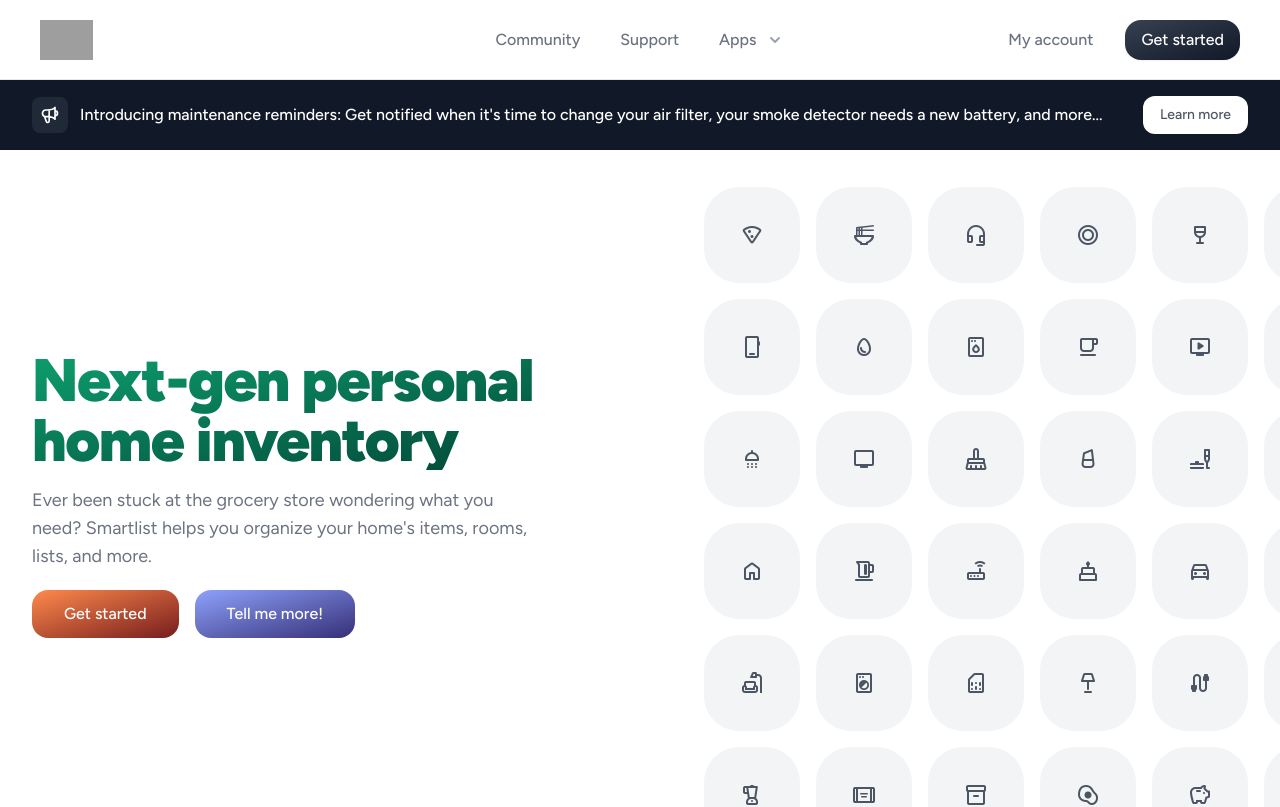
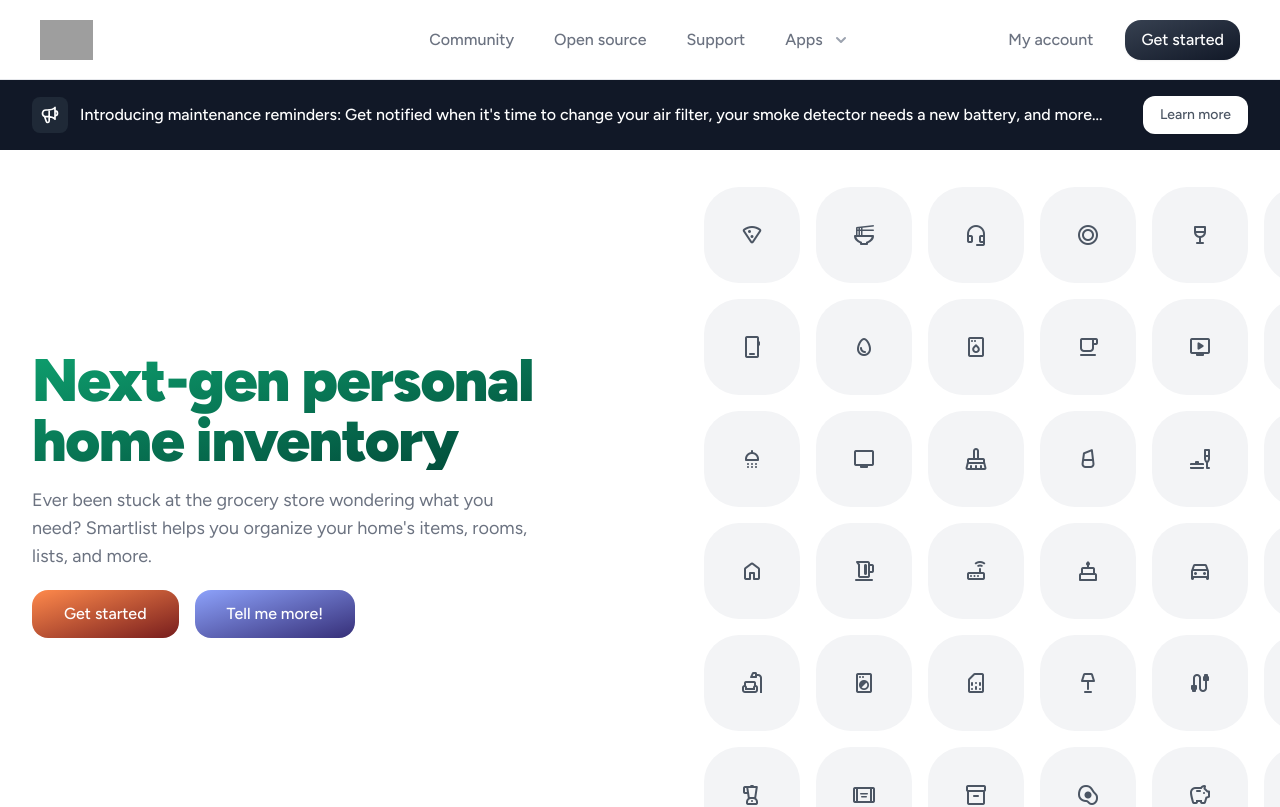
Before and after one commit to Dysperse/Homepage, a Next.js app: page / in a window 1280 px wide. Shown: the top 807 px of the page. Built offline with nearby package versions, Linux system fonts and the light colour scheme; grey boxes are pictures that could not be loaded.

Commit message:
Update Navbar.tsx

```diff
--- a/components/Navbar.tsx
+++ b/components/Navbar.tsx
@@ -99,6 +99,15 @@ export default function Example() {
           >
             <a className="text-base hidden sm:inline-flex font-medium text-gray-500 hover:text-gray-900">
               Community
+            </a>
+          </Link>
+          <Link
+            rel="noreferrer"
+            target="_blank"
+            href="http://github.com/Smartlist-App/Smartlist"
+          >
+            <a className="text-base hidden sm:inline-flex font-medium text-gray-500 hover:text-gray-900">
+              Open source
             </a>
           </Link>
           <Link href="/support">
```
